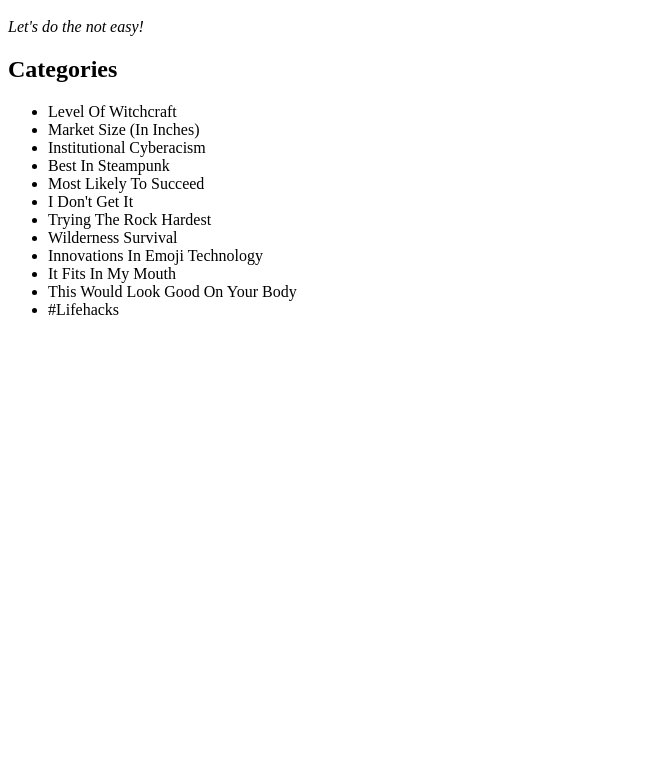
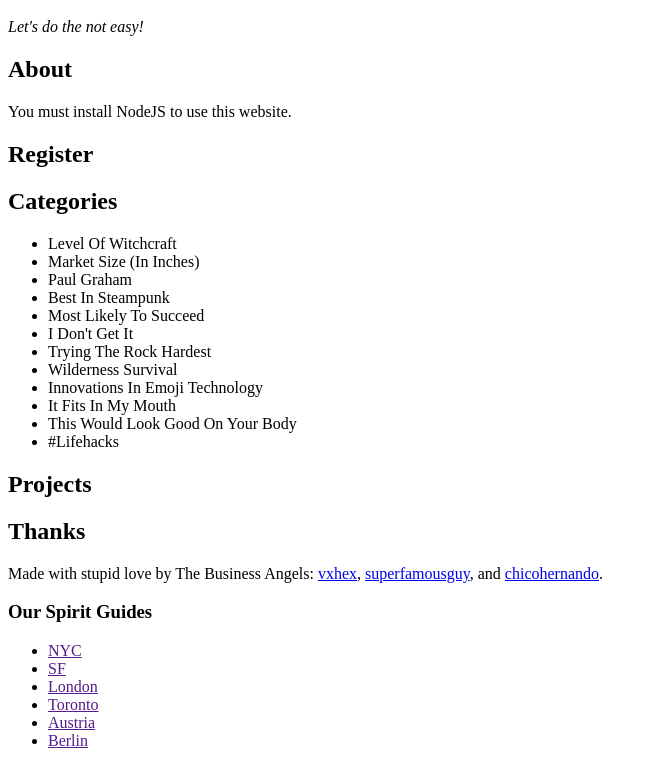
Before and after one commit to vxhex/stupidhackathon, a plain HTML site: page index.html in a window 1280 px wide. Shown: the part 48-814 px from the top of the page, without its empty margins (0-654 px from the left). Drawn offline with Linux system fonts and the light colour scheme.

Commit message:
Adding new sections

```diff
--- a/index.html
+++ b/index.html
@@ -6,11 +6,19 @@
     <h1>Stupid Hackathon Chicago</h1>
     <p><i>Let's do the not easy!</i></p>
     <div>
+      <h2>About</h2>
+      <p></p>
+      <p>You must install NodeJS to use this website.</p>
+    </div>
+    <div>
+      <h2>Register</h2>
+    </div>
+    <div>
       <h2>Categories</h2>
       <ul>
         <li>Level Of Witchcraft</li>
         <li>Market Size (In Inches)</li>
-                <li>Institutional Cyberacism</li>
+        <li>Paul Graham</li>
         <li>Best In Steampunk</li>
         <li>Most Likely To Succeed</li>
         <li>I Don't Get It</li>
@@ -22,5 +30,24 @@
         <li>#Lifehacks</li>
       </ul>
     </div>
+    <div>
+      <h2>Projects</h2>
+      <p></p>
+    </div>
+    <div>
+      <h2>Thanks</h2>
+      <p>
+        Made with stupid love by The Business Angels: <a href="https://twitter.com/vxhex">vxhex</a>, <a href="https://twitter.com/superfamous_guy">superfamousguy</a>, and <a href="https://twitter.com/chicohernando">chicohernando</a>.
+      </p>
+      <h3>Our Spirit Guides</h3>
+      <ul>
+        <li><a href="">NYC</a></li>
+        <li><a href="">SF</a></li>
+        <li><a href="">London</a></li>
+        <li><a href="">Toronto</a></li>
+        <li><a href="">Austria</a></li>
+        <li><a href="">Berlin</a></li>
+      </ul>
+    </div>
   </body>
 </html>
```
Lines whose indentation alone changed are shown as unchanged.
